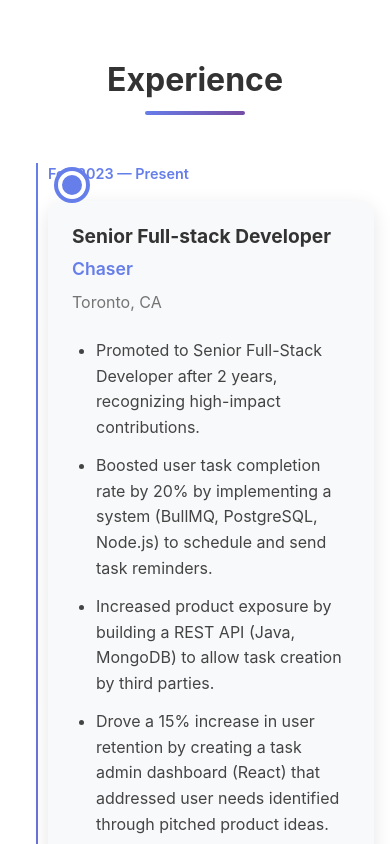
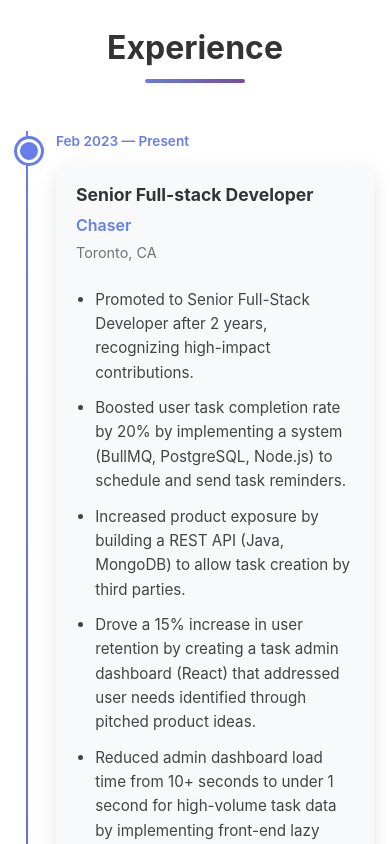
Before and after one commit to RodoVJ/portfolio-website, a React (Vite) app: page / in a window 390 px wide. Shown: the part 2140-2984 px from the top of the page. Built offline with nearby package versions, Linux system fonts and the light colour scheme.

Commit message:
Fix experience section in mobile

```diff
--- a/src/components/Experience/Experience.css
+++ b/src/components/Experience/Experience.css
@@ -110,40 +110,73 @@
 }
 
 @media (max-width: 768px) {
+  .experience {
+    padding: 3rem 0;
+  }
+
+  .experience-timeline {
+    margin-left: 0;
+    padding-left: 0;
+  }
+
   .experience-timeline::before {
-    left: 20px;
+    left: 10px;
   }
 
   .experience-item {
     flex-direction: column;
-    margin-left: 2rem;
+    margin-left: 0;
+    padding-left: 2.5rem;
+    margin-bottom: 2.5rem;
   }
 
   .experience-item::before {
-    left: 10px;
+    left: 1px;
     top: 0.5rem;
+    width: 18px;
+    height: 18px;
+    border: 3px solid white;
+    box-shadow: 0 0 0 3px #667eea;
   }
 
   .experience-date {
     width: auto;
     text-align: left;
     padding-right: 0;
-    margin-bottom: 1rem;
+    margin-bottom: 0.8rem;
     margin-top: 0;
+    font-size: 0.85rem;
   }
 
   .experience-content {
     margin-left: 0;
-    padding: 1.5rem;
+    padding: 1.25rem;
   }
 
   .job-title {
-    font-size: 1.2rem;
+    font-size: 1.1rem;
+  }
+
+  .company {
+    font-size: 1rem;
+  }
+
+  .location {
+    font-size: 0.9rem;
   }
 
   .company-location {
     flex-direction: column;
     align-items: flex-start;
-    gap: 0.5rem;
+    gap: 0.3rem;
+  }
+
+  .achievements {
+    padding-left: 1.2rem;
+  }
+
+  .achievements li {
+    font-size: 0.95rem;
+    margin-bottom: 0.7rem;
   }
 }
```
